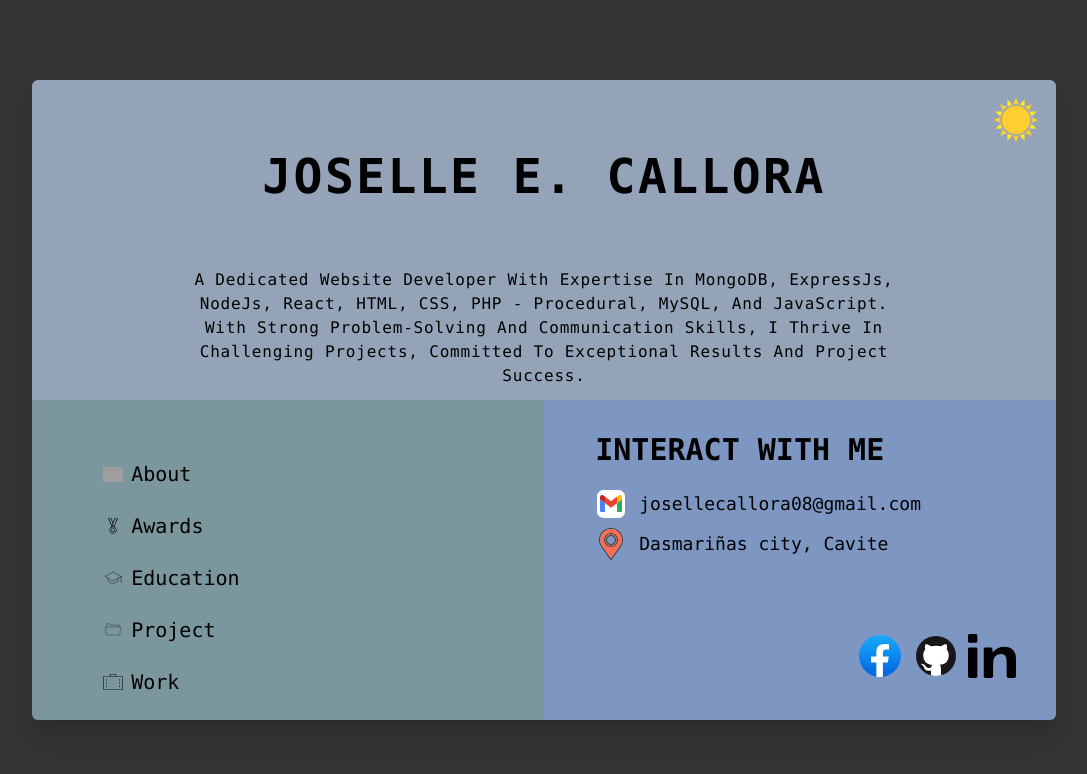
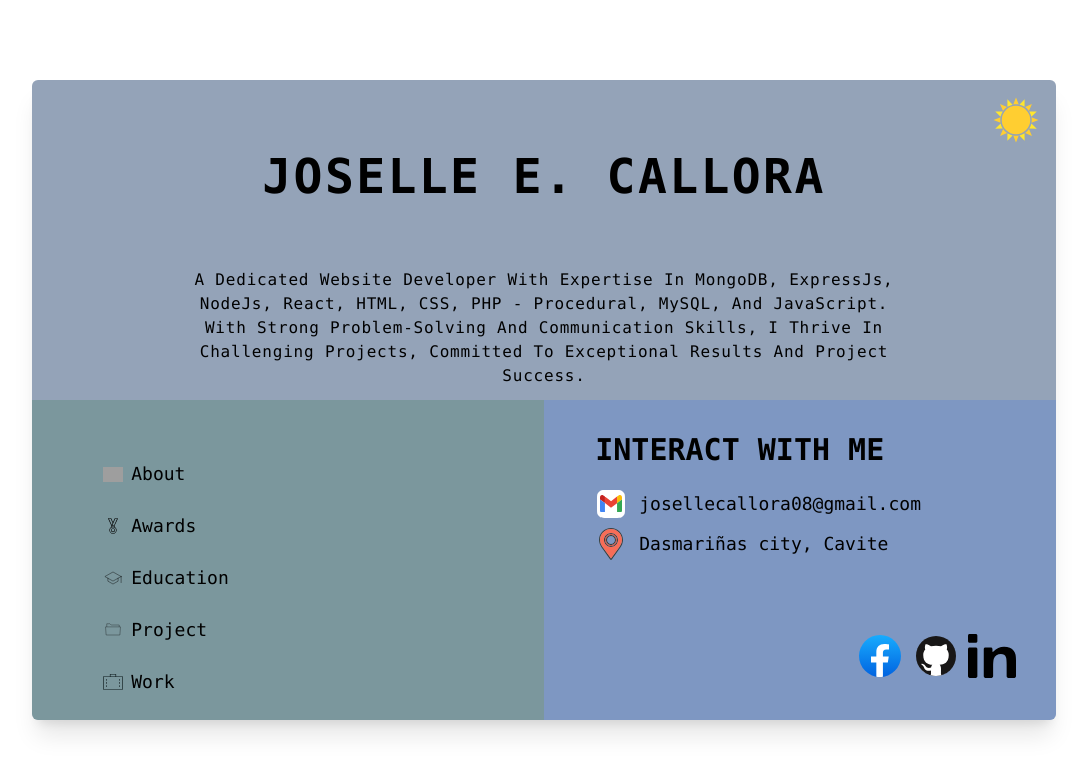
Before and after one commit to josellecallora08/portfolio, a React (Vite) app: page / in a window 1280 px wide. Shown: the top 774 px of the page, without its empty margins (96-1183 px from the left). Built offline with nearby package versions, Linux system fonts and the light colour scheme; grey boxes are pictures that could not be loaded.

Commit message:
changed navigations

```diff
--- a/src/component/About.jsx
+++ b/src/component/About.jsx
@@ -45,7 +45,6 @@ const About = ({aboutModal, setAboutModal,is_theme_dark}) => {
       "d_image": d_wireframe
     }
   ]
-  // Version Control
   const softwaretools = [
     {
       "name":"Visual Studio Codes",
@@ -121,7 +120,7 @@ const About = ({aboutModal, setAboutModal,is_theme_dark}) => {
   ]
 
   return (
-    <section className={`absolute ${aboutModal ? 'open' : 'hidden fade-out'} justify-center items-center w-full h-full`}>
+    <section id="about" className={`absolute ${aboutModal ? 'open' : 'hidden fade-out'} justify-center items-center w-full h-full`}>
       <div className={`relative w-full h-auto md:w-3/5 m-auto bg-slate-300 rounded-md md:bg-slate-200 dark:bg-black shadow-xl overflow-hidden`}>
         <h2 className='flex justify-start gap-2 text-2xl w-4/5 mx-auto h-fit py-10 md:text-4xl uppercase font-semibold font-mono group cursor-default tracking-widest dark:text-slate-300 bounce'>
         <img src={is_theme_dark ? d_about : about} alt="" className='w-8 h-8 md:w-16 md:h-10'/>About
@@ -129,14 +128,14 @@ const About = ({aboutModal, setAboutModal,is_theme_dark}) => {
         <div className='w-4/5 h-full md:h-4/5 m-auto '>
           <figure className='w-full h-full'>
             <img src={self} className='w-full h-full mb-5 left-transition' alt="" />
-            <figcaption className='text-xs md:text-base text-left md:leading-10 md:text-justify dark:text-slate-300 font-mono left-transition'>
+            <figcaption className='text-xs md:text-base lg:text-md text-left md:leading-10 md:text-justify dark:text-slate-300 font-mono left-transition'>
             My dedication ensures exceptional results and project success. Interestingly, I initially aspired to become a Marine Engineer but found my true passion in Information Systems. Little did I know that this field would lead me to my dream profession, where I can combine my love for developing websites and coding. While coding can be challenging, I find joy in overcoming difficulties, and the satisfaction of solving problems and fixing bugs is truly rewarding.
             </figcaption>
           </figure>
         </div>
         <br/>
         <br/>
-        <section className='flex flex-col gap-5 w-4/5 h-full md:h-auto m-auto text-xs md:text-base xl:text-2xl'>
+        <section className='flex flex-col gap-5 w-4/5 h-full md:h-auto m-auto text-xs md:text-base lg:text-md'>
           <article>
             <h2 className='tracking-widest font-bold font-mono dark:text-slate-200 uppercase'>Programming Skills</h2>
             <ul className='my-5 flex gap-3 flex-wrap cursor-default'>
--- a/src/component/Awards.jsx
+++ b/src/component/Awards.jsx
@@ -6,7 +6,7 @@ import d_award from '/award-dark-icon.svg'
 
 const Awards = ({awardsModal, setAwardsModal, is_theme_dark}) => {
   return (
-    <section className={`absolute ${awardsModal ? 'open' : 'hidden fade-out'} justify-center items-center w-full h-full `}>
+    <section id="awards" className={`absolute ${awardsModal ? 'open' : 'hidden fade-out'} justify-center items-center w-full h-full `}>
       <div className={`relative w-screen h-screen grid grid-rows-2 md:flex md:flex-wrap md:w-3/5 md:h-4/5 m-auto rounded-md bg-slate-300 md:bg-slate-200 dark:bg-black duration-500 shadow-xl `} >
         <h2 className='flex justify-start gap-2 text-2xl w-4/5 mx-auto h-fit py-10 md:text-4xl uppercase font-semibold font-mono group cursor-default tracking-widest dark:text-slate-300 bounce'>
           <img src={is_theme_dark ? d_award : award} className='w-8 h-8 md:w-16 md:h-10' alt="" /> Awards
--- a/src/component/Education.jsx
+++ b/src/component/Education.jsx
@@ -9,7 +9,7 @@ import CloseButton from './CloseButton'
 const Education = ({educationModal, setEducationModal, is_theme_dark}) => {
 
   return (
-    <div className={`absolute w-full h-full ${educationModal ? 'open' : 'hidden fade-out'} justify-center items-center md:py-10`}>
+    <section id="education" className={`absolute w-full h-full ${educationModal ? 'open' : 'hidden fade-out'} justify-center items-center`}>
       <div className={`relative w-full h-auto md:w-3/5 m-auto bg-slate-300 rounded-md md:bg-slate-200 dark:bg-black shadow-xl overflow-hidden`}>
         <h2 className='flex justify-start gap-2 text-2xl w-4/5 mx-auto h-fit py-8 md:text-4xl uppercase font-semibold font-mono group cursor-default tracking-widest dark:text-slate-300 bounce '>
           <img src={is_theme_dark ? d_education : education} alt="" className='w-8 h-8 md:w-16 md:h-10'/>Education
@@ -23,7 +23,7 @@ const Education = ({educationModal, setEducationModal, is_theme_dark}) => {
             <a href="https://www.tup.edu.ph" target='_blank' className='text-md font-bold xl:text-3xl tracking-wider uppercase cursor-pointer '>Technological University of the Philippines</a>
             <p className='text-sm md:text-base open'>Bachelor of Science in Information Systems (September 2020 - Current)</p>
             <p className='text-sm md:text-base open'>Manila</p>
-            <p className='text-xs md:text-base mt-5 open'>
+            <p className='text-xs md:text-base lg:text-md mt-5 open'>
             During my College, I pursued a Bachelor of Science in Information Systems, consistently earning a spot on the Dean's List. The program covered a spectrum of subjects, from Web Development and Programming to Statistics and Entrepreneurship.Courses in Web Development provided a comprehensive understanding of creating dynamic and interactive websites, utilizing languages such as HTML, CSS, and JavaScript, along with exploring frameworks for advanced development. These skills not only broadened my technical expertise but also laid the groundwork for a user-centric approach in the design of modern information systems.</p>
           </figcaption>
         </figure>
@@ -35,7 +35,7 @@ const Education = ({educationModal, setEducationModal, is_theme_dark}) => {
             <a href="https://www.stjude.edu.ph" target='_blank' className='text-md font-bold xl:text-3xl tracking-wider uppercase '>St. Jude College of Dasmariñas Cavite</a>
             <p  className='text-sm md:text-base open'>Senior High School (June 2018 - April 2020)</p>
             <p className='text-sm md:text-base open'>Dasmarinas city, Cavite</p>
-            <p className='text-xs md:text-base mt-5 open'>
+            <p className='text-xs md:text-base lg:text-md mt-5 open'>
             During my Senior High School, I specialized in the Science, Technology, Engineering, and Mathematics strand, where I delved into various scientific and mathematical principles, honing my analytical and problem-solving skills. The curriculum included in-depth studies in subjects like Physics, Chemistry, Biology,Technology, and Mathematics.</p>
           </figcaption>
         </figure>
@@ -47,7 +47,7 @@ const Education = ({educationModal, setEducationModal, is_theme_dark}) => {
             <a href="https://apecschools.edu.ph" target='_blank' className='text-md font-bold xl:text-3xl tracking-wider uppercase ' >APEC Schools</a>
             <p className='text-sm md:text-base open'>Junior High School  (July 2015 - May 2018)</p>
             <p className='text-sm md:text-base open'>Bacoor city, Cavite</p>
-            <p className='text-xs md:text-base  mt-5 open'>
+            <p className='text-xs md:text-base lg:text-md mt-5 open'>
             During my Junior High School at Affordable Private Education Center Schools,I found myself immersed in a transformative educational environment. The introduction of Life Labs exposed me to real-world problems, fostering a paradigm shift in my approach to learning.  This experience has not only shaped my academic journey but has also instilled in me a resilience and passion for learning that continues to drive my pursuit of knowledge.</p>
           </figcaption>
         </figure>
@@ -56,7 +56,7 @@ const Education = ({educationModal, setEducationModal, is_theme_dark}) => {
         setCloseModal = {setEducationModal}
         is_theme_dark={is_theme_dark}/>
       </div>
-    </div>
+    </section>
   )
 }
 
--- a/src/component/Navigation.jsx
+++ b/src/component/Navigation.jsx
@@ -11,31 +11,55 @@ import d_education from '/education-dark-icon.svg'
 import d_about from '/about-dark-icon.svg'
 
 
+
 const Navigation = ({is_theme_dark,setAboutModal, setAwardsModal, setEducationModal, setProjectModal, setWorkModal}) => {
+
+    const navigation = [
+        {
+            "name":"About",
+            "image":about,
+            "d_image":d_about,
+            "modal":setAboutModal
+        },
+        {
+            "name":"Awards",
+            "image":award,
+            "d_image":d_award,
+            "modal":setAwardsModal
+
+        },
+        {
+            "name":"Education",
+            "image":education,
+            "d_image":d_education,
+            "modal":setEducationModal
+
+        },
+        {
+            "name":"Project",
+            "image":project,
+            "d_image":d_project,
+            "modal":setProjectModal
+
+        },
+        {
+            "name":"Work",
+            "image":work,
+            "d_image":d_work,
+            "modal":setWorkModal
+
+        },
+    ]
+
   return (
     <div className='w-full h-3/6 md:h-full flex items-center left-transition md:bg-green-800/20 dark:text-slate-300'>
-        <div className='w-full md:w-4/5 h-4/5 flex items-center py-5 m-auto font-mono xl:text-xl'>
+        <div className='w-full md:w-4/5 h-4/5 flex items-center py-5 m-auto font-mono text-xs md:text-lg'>
             <ul className='flex m-auto items-center gap-2 flex-wrap cursor-pointer'>
-                <li className='flex items-center gap-2 p-2 px-5 border md:border-0 w-fit md:w-full rounded-md hover:bg-slate-100/30' onClick={() => setAboutModal(prevState => !prevState)}>
-                    <img src={is_theme_dark ? d_about : about} width='20px' height='20px' alt="" className=''/>
-                    <span>About</span>
-                </li>
-                <li className='flex items-center gap-2 p-2 px-5 border md:border-0 w-fit md:w-full rounded-md hover:bg-slate-100/30' onClick={() => setAwardsModal(prevState => !prevState)}>
-                    <img src={is_theme_dark ? d_award : award} width='20px' height='20px' alt="" className=''/>
-                    <span>Awards</span>
-                </li>
-                <li className='flex items-center gap-2 p-2 px-5 border md:border-0 w-fit md:w-full rounded-md hover:bg-slate-100/30' onClick={() => setEducationModal(prevState => !prevState)}>
-                    <img src={is_theme_dark ? d_education : education} width='20px' height='20px' alt="" className=''/>
-                    <span>Education</span>
-                </li>
-                <li className='flex items-center gap-2 p-2 px-5 border md:border-0 w-fit md:w-full rounded-md hover:bg-slate-100/30' onClick={() => setProjectModal(prevState => !prevState)}>
-                    <img src={is_theme_dark ? d_project : project} width='20px' height='20px' alt="" className='' />
-                    <span>Project</span>
-                </li>
-                <li className='flex items-center gap-2 p-2 px-5 border md:border-0 w-fit md:w-full rounded-md hover:bg-slate-100/30' onClick={() => setWorkModal(prevState => !prevState)}>
-                    <img src={is_theme_dark ? d_work : work} width='20px' height='20px' alt="" className=''/>
-                    <span>Work</span>
-                </li>
+                { navigation.map((value,key)=> (
+                <li className='flex items-center gap-2 p-2 px-5 border md:border-0 w-fit md:w-full rounded-md hover:bg-slate-100/30' onClick={() => value.modal(prevState => !prevState)}>
+                    <img src={is_theme_dark ? value.d_image : value.image} width='20px' height='20px' alt="" className=''/>
+                    <span>{value.name}</span>
+                </li>))}
             </ul>
         </div>
     </div>
--- a/src/component/Project.jsx
+++ b/src/component/Project.jsx
@@ -6,7 +6,7 @@ import d_project from '/portfolio2-dark-icon.svg'
 
 const Project = ({projectModal, setProjectModal, is_theme_dark}) => {
   return (
-    <div className={`absolute ${projectModal ? 'open' : 'hidden fade-out'} justify-center items-center w-full h-full `}>
+    <section id="project" className={`absolute ${projectModal ? 'open' : 'hidden fade-out'} justify-center items-center w-full h-full `}>
       <div className={`relative w-screen h-screen grid grid-rows-2 md:flex md:flex-wrap md:w-3/5 md:h-4/5 m-auto rounded-md bg-slate-300 md:bg-slate-200 dark:bg-black duration-500 shadow-xl`} >
         <h2 className='relative flex gap-2 text-2xl w-4/5 mx-auto h-fit py-10 md:text-4xl uppercase font-semibold font-mono group cursor-default tracking-widest dark:text-slate-300 bounce'>
         <img src={is_theme_dark ? d_project : project} className='w-8 h-8 md:w-16 md:h-10' alt="" /> Project
@@ -37,7 +37,7 @@ const Project = ({projectModal, setProjectModal, is_theme_dark}) => {
         setCloseModal = {setProjectModal}
         is_theme_dark={is_theme_dark}/>
       </div>
-    </div>
+    </section>
   )
 }
 
--- a/src/component/Work.jsx
+++ b/src/component/Work.jsx
@@ -6,7 +6,7 @@ import d_work from '/work-dark-icon.svg'
 
 const Work = ({workModal, setWorkModal, is_theme_dark}) => {
   return (
-    <div className={`absolute ${workModal ? 'open' : 'hidden fade-out'} justify-center items-center w-full h-full z-10`}>
+    <section id="work" className={`absolute ${workModal ? 'open' : 'hidden fade-out'} justify-center items-center w-full h-full z-10`}>
       <div className={`relative w-screen h-screen grid grid-rows-2 md:flex md:flex-wrap md:w-3/5 md:h-4/5 m-auto rounded-md bg-slate-300 md:bg-slate-200 dark:bg-black duration-500 shadow-xl`} >
         <h2 className='flex justify-start gap-2 w-4/5 mx-auto h-fit py-10 text-2xl md:text-4xl uppercase font-semibold font-mono group cursor-default tracking-widest dark:text-slate-300 bounce'>
           <img src={is_theme_dark ? d_work : work} className='w-8 h-8 md:w-16 md:h-10' alt="" /> Work
@@ -18,7 +18,7 @@ const Work = ({workModal, setWorkModal, is_theme_dark}) => {
         setCloseModal = {setWorkModal}
         is_theme_dark={is_theme_dark}/>
       </div>
-    </div>
+    </section>
   )
 }
 
--- a/src/index.css
+++ b/src/index.css
@@ -1,9 +1,7 @@
 @tailwind base;
 @tailwind components;
 @tailwind utilities;
-html{
-    background-color: rgba(0, 0, 0, 0.799);
-}
+
 .fade-out{
     animation: closecard .6s forwards;
 }
--- a/src/page/Home.jsx
+++ b/src/page/Home.jsx
@@ -47,6 +47,34 @@ const Home = () => {
             document.removeEventListener('keydown', handleKeyDown);
         };
     }, []);
+
+    useEffect(() => {
+        const close_modal = false;
+        const components = ["about", "awards", "education", "project", "work"]
+
+        const closeModal = () => {
+            setAwardsModal(close_modal);
+            setAboutModal(close_modal);
+            setEducationModal(close_modal);
+            setProjectModal(close_modal);
+            setWorkModal(close_modal);
+        }
+        const clickBackground = (e) => {
+            components.forEach(component => {
+                if(e.target === document.getElementById(component)){
+                    closeModal();
+                    console.log(e.target)
+                }
+            });
+        }
+
+        document.addEventListener('click', clickBackground)
+
+        return () => {
+            document.removeEventListener('click', clickBackground)
+        }
+    },[])
+
 
 
   return (
```
